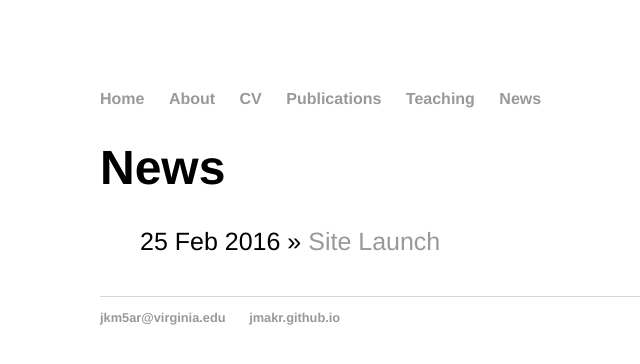
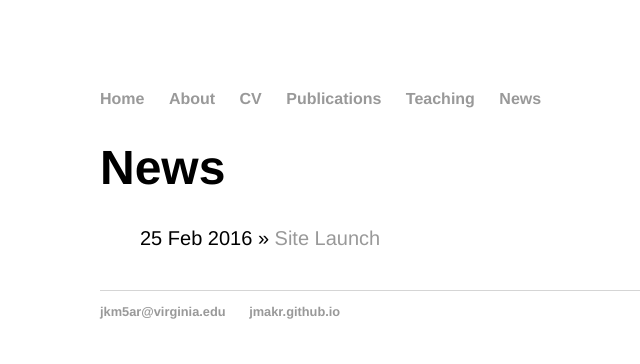
Before and after one commit to jmakr/jmakr.github.io, a Jekyll site: the page built from news/index.html, in a window 1280 px wide. Shown: the top 364 px of the page, without its empty margins (92-732 px from the left). Built offline with Jekyll 4.4.1, drawn with Linux system fonts in a browser that asks for light colours.

Commit message:
Update main.css

```diff
--- a/css/main.css
+++ b/css/main.css
@@ -40,7 +40,6 @@ ul.posts {
 }
 
 ul.posts li {
-    font-size: 1.25em;
     list-style: none;
     font-family:"Helvetica Neue", Helvetica, Arial, sans-serif;
 }
```
